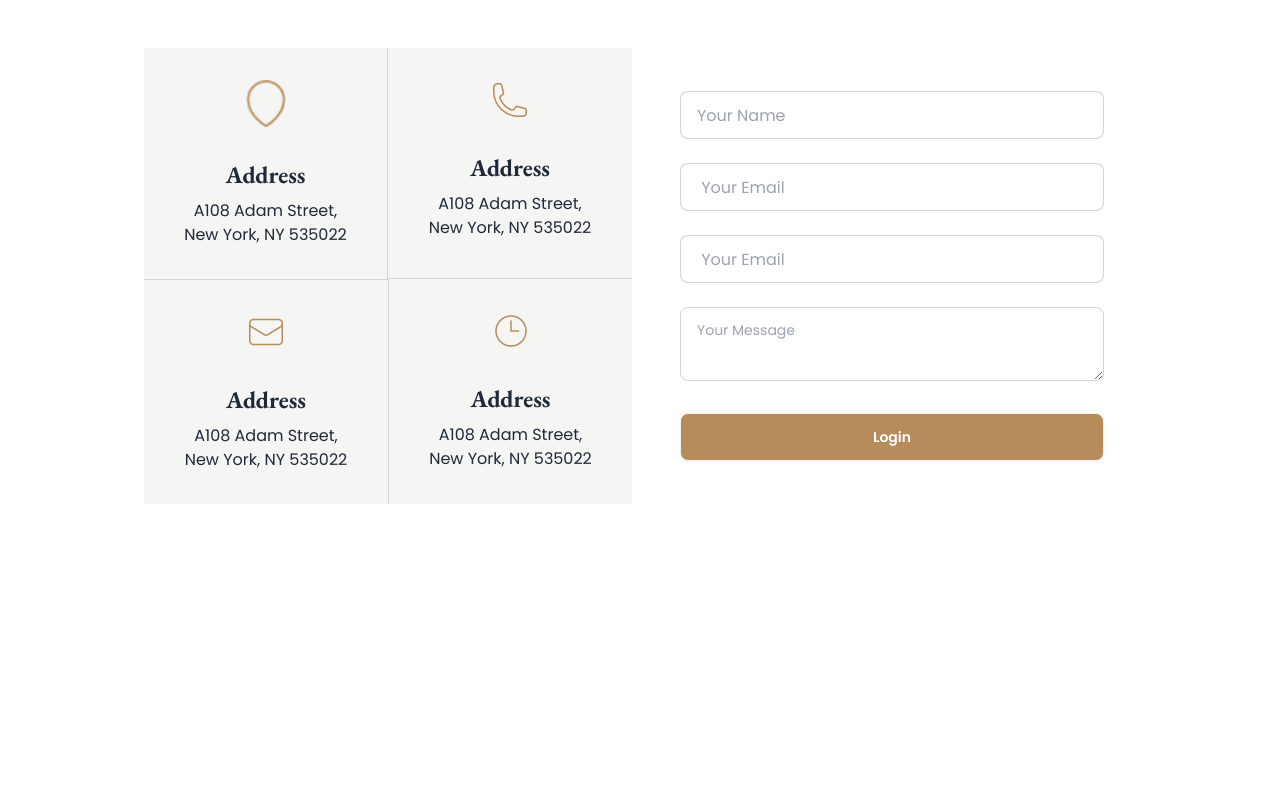
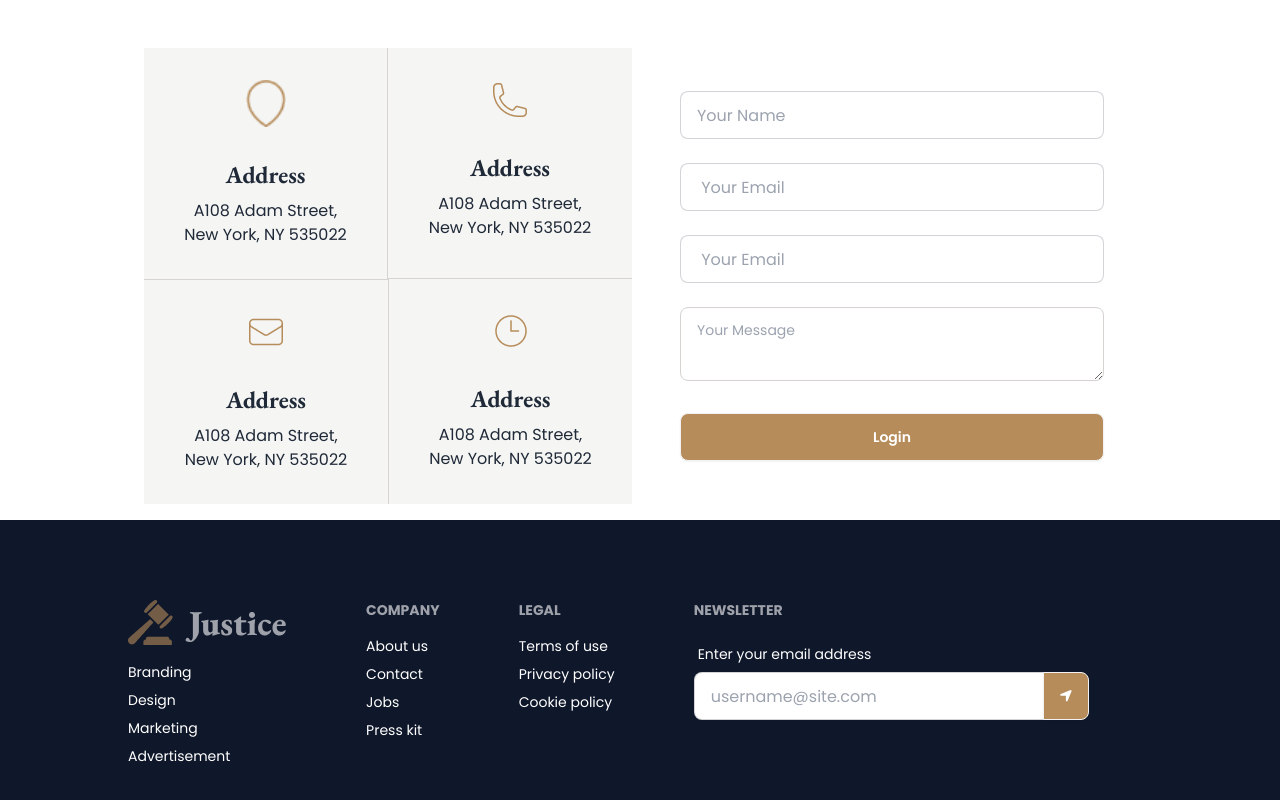
Before and after one commit to masud667/Legal-solution-tailwind-daisyUI, a plain HTML site: page index.html in a window 1280 px wide. Shown: the part 3798-4598 px from the top of the page. Before the commit the page ends 4318 px from the top, so only its background shows below. Drawn offline with nearby package versions, Linux system fonts and the light colour scheme.

Commit message:
footer added

```diff
--- a/index.html
+++ b/index.html
@@ -463,8 +463,42 @@
          </div>
 
     </main>
-    <footer>
-
+    <footer class="footer bg-slate-900 text-base-content py-20 px-32 text-center text-white">
+      <nav>
+        <h6 class="footer-title"><img src="images/logo.png" alt=""></h6>
+        <a class="link link-hover">Branding</a>
+        <a class="link link-hover">Design</a>
+        <a class="link link-hover">Marketing</a>
+        <a class="link link-hover">Advertisement</a>
+      </nav>
+      <nav>
+        <h6 class="footer-title">Company</h6>
+        <a class="link link-hover">About us</a>
+        <a class="link link-hover">Contact</a>
+        <a class="link link-hover">Jobs</a>
+        <a class="link link-hover">Press kit</a>
+      </nav>
+      <nav>
+        <h6 class="footer-title">Legal</h6>
+        <a class="link link-hover">Terms of use</a>
+        <a class="link link-hover">Privacy policy</a>
+        <a class="link link-hover">Cookie policy</a>
+      </nav>
+      <form>
+        <h6 class="footer-title">Newsletter</h6>
+        <fieldset class="form-control w-80">
+          <label class="label">
+            <span class="label-text text-white">Enter your email address</span>
+          </label>
+          <div class="join">
+            <input
+              type="text"
+              placeholder="username@site.com"
+              class="input input-bordered join-item" />
+            <button class="btn bg-primary-color join-item"><i class="fa-solid fa-location-arrow text-white"></i></button>
+          </div>
+        </fieldset>
+      </form>
     </footer>
 
 </body>
```
